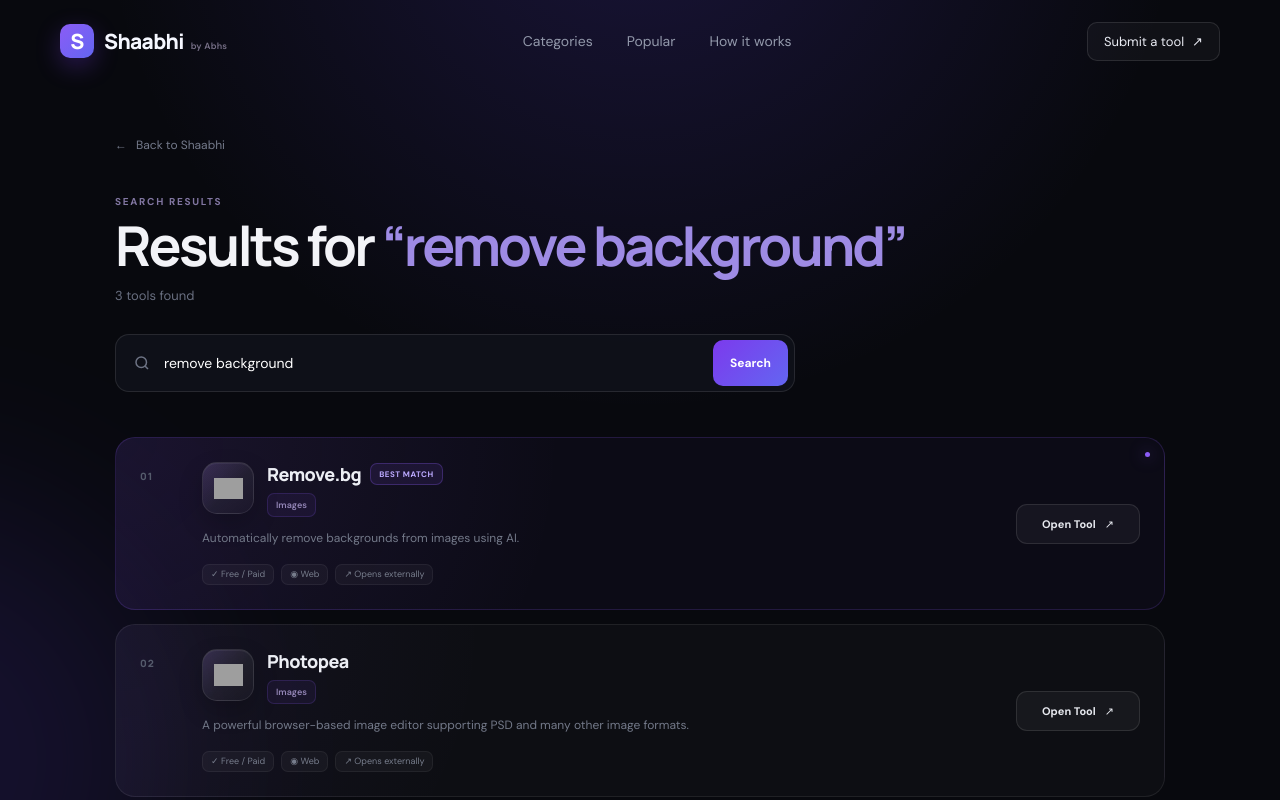
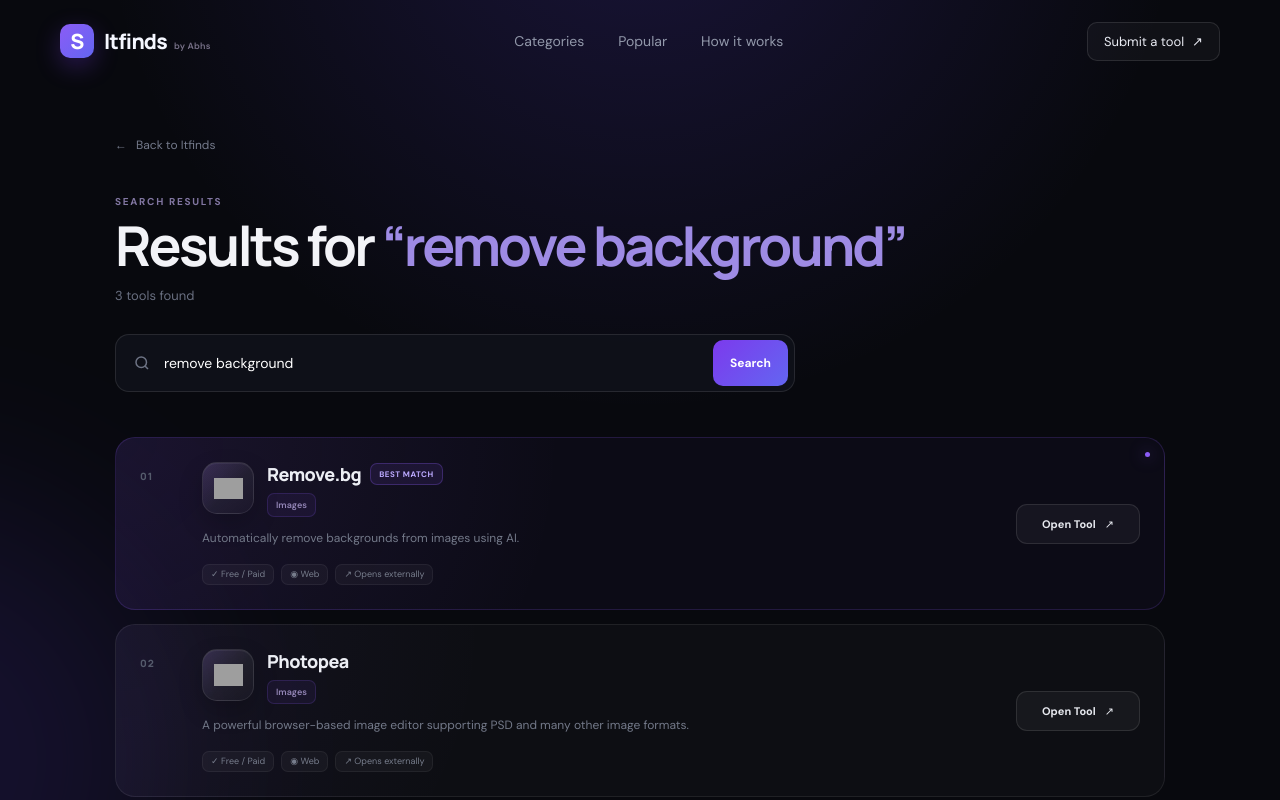
Before and after one commit to abhsdeveloper/itfinds, a React (Vite) app: page / in a window 1280 px wide. Both pictures are taken after a click on the button "remove background". Shown: the top 800 px of the page. Built offline with nearby package versions, Linux system fonts and the light colour scheme; grey boxes are pictures that could not be loaded.

Commit message:
Update App.jsx

```diff
--- a/App.jsx
+++ b/App.jsx
@@ -48,7 +48,7 @@ const categories = [
 /*
   TEMPORARY TOOL DATABASE
 
-  This is only for testing the Shaabhi search experience.
+  This is only for testing the Itfinds search experience.
   Later we will replace this with Cloudflare D1.
 */
 
@@ -847,7 +847,7 @@ const searchSuggestions = showSuggestions
   const [showResults, setShowResults] = useState(false);
 
   useEffect(() => {
-    document.title = "Shaabhi — Discover the Right Tool | by Abhs";
+    document.title = "Itfinds — Discover the Right Tool | by Abhs";
 
     let description = document.querySelector(
       'meta[name="description"]'
@@ -861,7 +861,7 @@ const searchSuggestions = showSuggestions
 
     description.setAttribute(
       "content",
-      "Shaabhi by Abhs helps you discover useful online tools for everyday tasks, work, study, creativity and more."
+      "Itfinds by Abhs helps you discover useful online tools for everyday tasks, work, study, creativity and more."
     );
   }, []);
 
@@ -939,12 +939,12 @@ const searchSuggestions = showSuggestions
             className="logo logo-button"
             onClick={goHome}
             type="button"
-            aria-label="Go to Shaabhi home"
+            aria-label="Go to Itfinds home"
           >
             <span className="logo-symbol">S</span>
 
             <span className="logo-name">
-              <span>Shaabhi</span>
+              <span>Itfinds</span>
               <small>by Abhs</small>
             </span>
           </button>
@@ -979,7 +979,7 @@ const searchSuggestions = showSuggestions
                 </div>
 
                 <div className="hero-brand">
-                  <span>Shaabhi</span>
+                  <span>Itfinds</span>
                   <small>by Abhs</small>
                 </div>
 
@@ -990,7 +990,7 @@ const searchSuggestions = showSuggestions
                 </h1>
 
                 <p className="hero-description">
-                  Tell Shaabhi what you want to do.
+                  Tell Itfinds what you want to do.
                   <br className="desktop-break" />
                   We'll help you find the right online tool.
                 </p>
@@ -1315,7 +1315,7 @@ const searchSuggestions = showSuggestions
             >
               <div className="how-heading">
                 <span className="section-kicker">
-                  HOW SHAABHI WORKS
+                  HOW ITFINDS WORKS
                 </span>
 
                 <h2>
@@ -1351,7 +1351,7 @@ const searchSuggestions = showSuggestions
                     <h3>Discover the right tool</h3>
 
                     <p>
-                      Shaabhi finds tools that
+                      Itfinds finds tools that
                       match the task you're trying
                       to accomplish.
                     </p>
@@ -1396,7 +1396,7 @@ const searchSuggestions = showSuggestions
                 </h2>
 
                 <p>
-                  Submit your tool to Shaabhi and
+                  Submit your tool to Itfinds and
                   help people discover it when
                   they're looking for exactly what
                   it does.
@@ -1430,7 +1430,7 @@ const searchSuggestions = showSuggestions
                   onClick={goHome}
                 >
                   ←
-                  <span>Back to Shaabhi</span>
+                  <span>Back to Itfinds</span>
                 </button>
 
                 <div className="results-title">
@@ -1673,7 +1673,7 @@ const searchSuggestions = showSuggestions
               </span>
 
               <span className="logo-name">
-                <span>Shaabhi</span>
+                <span>Itfinds</span>
                 <small>by Abhs</small>
               </span>
             </button>
@@ -1718,7 +1718,7 @@ const searchSuggestions = showSuggestions
 
         <div className="footer-bottom">
           <span>
-            © {new Date().getFullYear()} Shaabhi
+            © {new Date().getFullYear()} Itfinds
             <b className="footer-company">
               {" "}
               · A product by Abhs
```
